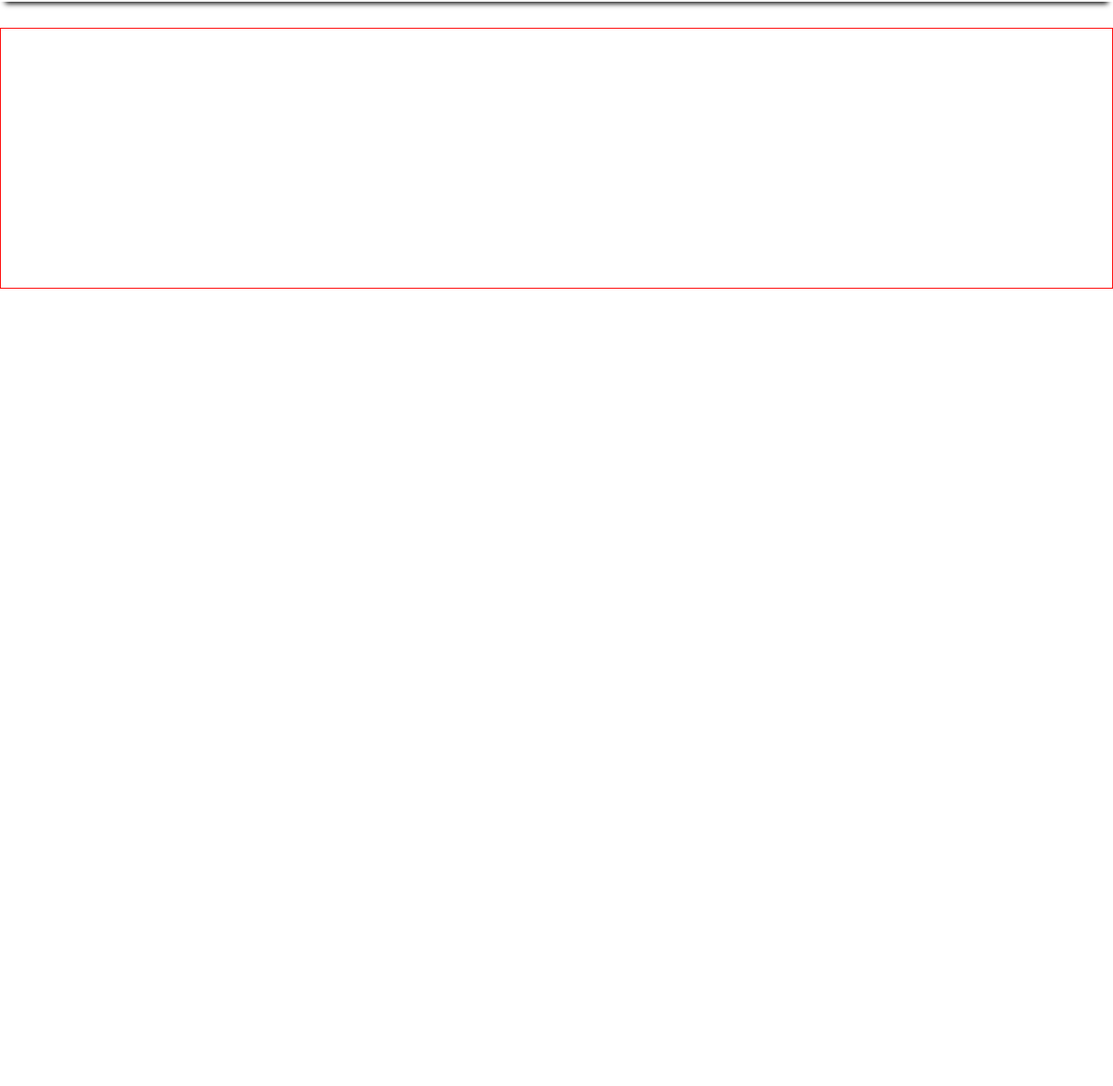
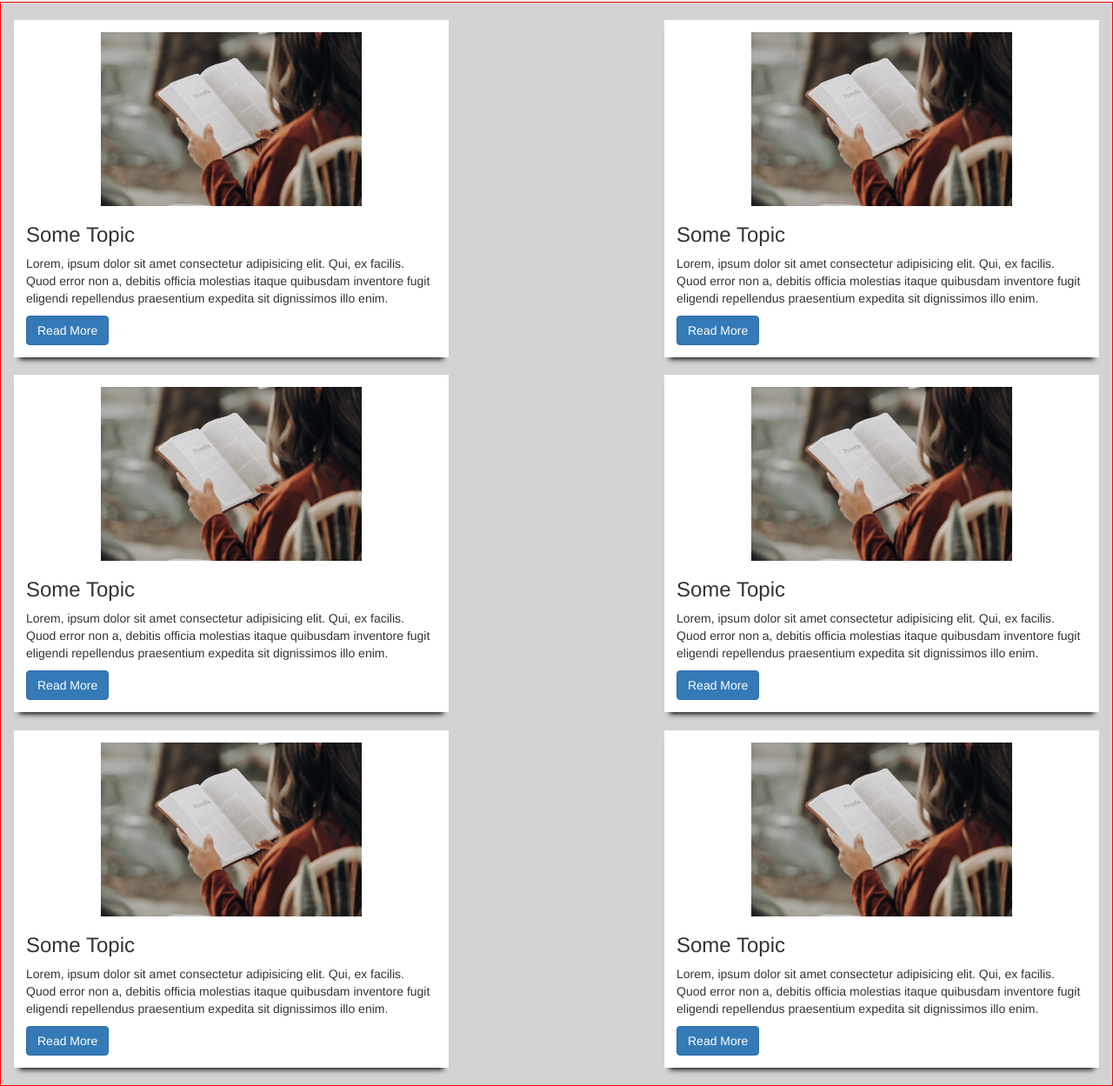
Before and after one commit to ArinzeJeffrey-droid/SchoolManagementSystem-FrontEnd, a plain HTML site: page index.html in a window 1280 px wide. Shown: the part 598-1847 px from the top of the page at 87% size. Before the commit the page ends 930 px from the top, so only its background shows below. Drawn offline with nearby package versions, Linux system fonts and the light colour scheme.

Commit message:
added some dummy data

```diff
--- a/css/main.css
+++ b/css/main.css
@@ -12,7 +12,7 @@ body {}
     background-repeat: no-repeat;
     background-position: center center;
     background-size: 100%;
-    box-shadow: 0 8px 6px -6px black;
+    /* box-shadow: 0 8px 6px -6px black; */
 }
 
 .navigation-bar {
@@ -56,6 +56,34 @@ body {}
 
 .home-content {
     border: 1px solid red;
-    height: 300px;
-    margin-top: 30px;
+    /* margin-top: 30px; */
+    background-color: #d3d3d3;
 }
+
+.wrapper {
+    margin-top: 20px;
+    display: flex;
+    justify-content: space-between;
+    flex-wrap: wrap;
+}
+
+.box {
+    background-color: #fff;
+    box-shadow: 0 8px 6px -6px black;
+    width: 500px;
+    padding: 1em;
+    height: auto;
+    margin-bottom: 20px;
+}
+
+.box-img {
+    /* border: 1px solid black; */
+    height: 200px;
+    width: 300px;
+    margin: auto;
+}
+
+.box-img img {
+    width: 100%;
+    height: 100%;
+}
--- a/index.html
+++ b/index.html
@@ -34,8 +34,64 @@
         </div>
     </div>
 
-    <div class="home-content container-fluid"></div>
+    <div class="home-content container-fluid">
+        <div class="wrapper">
+            <div class="col-md- animate__animated animate__bounceInDown box">
+                <div class="box-img">
+                    <img src="img/read.jpg" alt="">
+                </div>
+                <h3>Some Topic</h3>
+                <p>Lorem, ipsum dolor sit amet consectetur adipisicing elit. Qui, ex facilis. Quod error non a, debitis officia molestias itaque quibusdam inventore fugit eligendi repellendus praesentium expedita sit dignissimos illo enim.</p>
+                <a href="" class="btn btn-primary">Read More</a>
+            </div>
+            <div class="col-md- animate__animated animate__bounceInDown box">
+                <div class="box-img">
+                    <img src="img/read.jpg" alt="">
+                </div>
+                <h3>Some Topic</h3>
+                <p>Lorem, ipsum dolor sit amet consectetur adipisicing elit. Qui, ex facilis. Quod error non a, debitis officia molestias itaque quibusdam inventore fugit eligendi repellendus praesentium expedita sit dignissimos illo enim.</p>
+                <a href="" class="btn btn-primary">Read More</a>
+            </div>
+            <div class="col-md- animate__animated animate__bounceInDown box">
+                <div class="box-img">
+                    <img src="img/read.jpg" alt="">
+                </div>
+                <h3>Some Topic</h3>
+                <p>Lorem, ipsum dolor sit amet consectetur adipisicing elit. Qui, ex facilis. Quod error non a, debitis officia molestias itaque quibusdam inventore fugit eligendi repellendus praesentium expedita sit dignissimos illo enim.</p>
+                <a href="" class="btn btn-primary">Read More</a>
+            </div>
+            <div class="col-md- animate__animated animate__bounceInDown box">
+                <div class="box-img">
+                    <img src="img/read.jpg" alt="">
+                </div>
+                <h3>Some Topic</h3>
+                <p>Lorem, ipsum dolor sit amet consectetur adipisicing elit. Qui, ex facilis. Quod error non a, debitis officia molestias itaque quibusdam inventore fugit eligendi repellendus praesentium expedita sit dignissimos illo enim.</p>
+                <a href="" class="btn btn-primary">Read More</a>
+            </div>
+            <div class="col-md- animate__animated animate__bounceInDown box">
+                <div class="box-img">
+                    <img src="img/read.jpg" alt="">
+                </div>
+                <h3>Some Topic</h3>
+                <p>Lorem, ipsum dolor sit amet consectetur adipisicing elit. Qui, ex facilis. Quod error non a, debitis officia molestias itaque quibusdam inventore fugit eligendi repellendus praesentium expedita sit dignissimos illo enim.</p>
+                <a href="" class="btn btn-primary">Read More</a>
+            </div>
+            <div class="col-md- animate__animated animate__bounceInDown box">
+                <div class="box-img">
+                    <img src="img/read.jpg" alt="">
+                </div>
+                <h3>Some Topic</h3>
+                <p>Lorem, ipsum dolor sit amet consectetur adipisicing elit. Qui, ex facilis. Quod error non a, debitis officia molestias itaque quibusdam inventore fugit eligendi repellendus praesentium expedita sit dignissimos illo enim.</p>
+                <a href="" class="btn btn-primary">Read More</a>
+            </div>
+        </div>
+    </div>
 
+
+
+
+    <script src="https://cdnjs.cloudflare.com/ajax/libs/jquery/3.5.1/jquery.min.js"></script>
+    <script src="js/main.js"></script>
 </body>
 
 </html>
```
Also changed, not shown: img/read.jpg (added).
